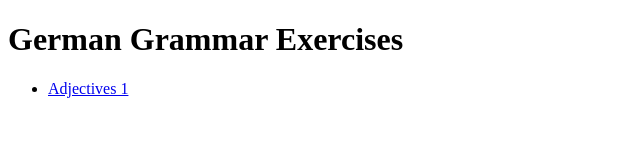
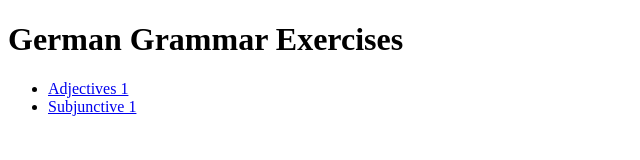
Before and after one commit to RalphLynch/germanGrammarWebsite, a website: page website/index.html in a window 1280 px wide. Shown: the whole page, without its empty margins (0-640 px from the left). Drawn offline with Linux system fonts and the light colour scheme.

Commit message:
Added link to subjunctive 1

```diff
--- a/website/index.html
+++ b/website/index.html
@@ -8,5 +8,6 @@
     <!--List of links to exercises-->
     <ul>
         <li><a href="adjectives1.html">Adjectives 1</a></li>
+        <li><a href="subjunctive1.html">Subjunctive 1</a></li>
     </ul>
 </body>
```
